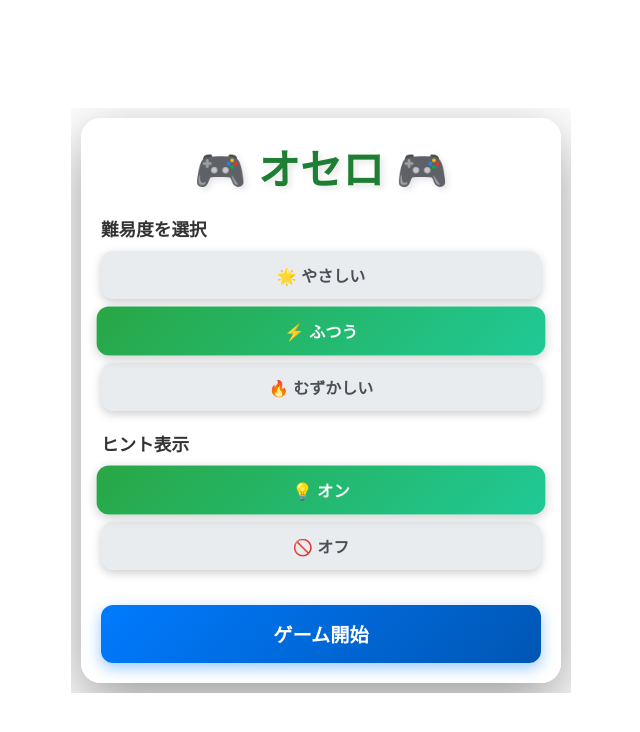
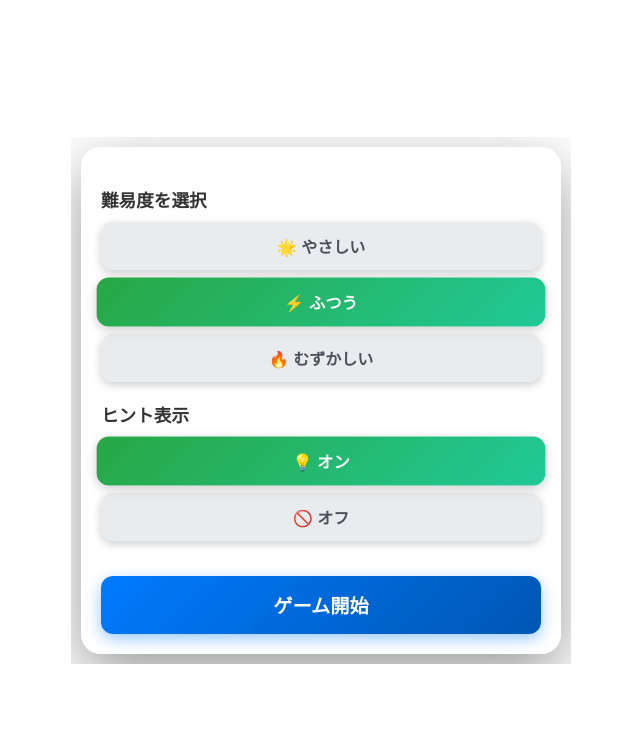
Before and after one commit to snowbellsan/othello, a plain HTML site: page index.html in a window 1280 px wide. Shown: the whole page, without its empty margins (319-959 px from the left). Drawn offline with Linux system fonts and the light colour scheme.

Commit message:
Add files via upload

```diff
--- a/index.html
+++ b/index.html
@@ -406,7 +406,7 @@
 <body>
   <div class="container">
     <div id="titleScreen">
-      <h1>🎮 オセロ 🎮</h1>
+      <h1></h1>
 
       <div class="settings-section">
         <label>難易度を選択</label>
```
